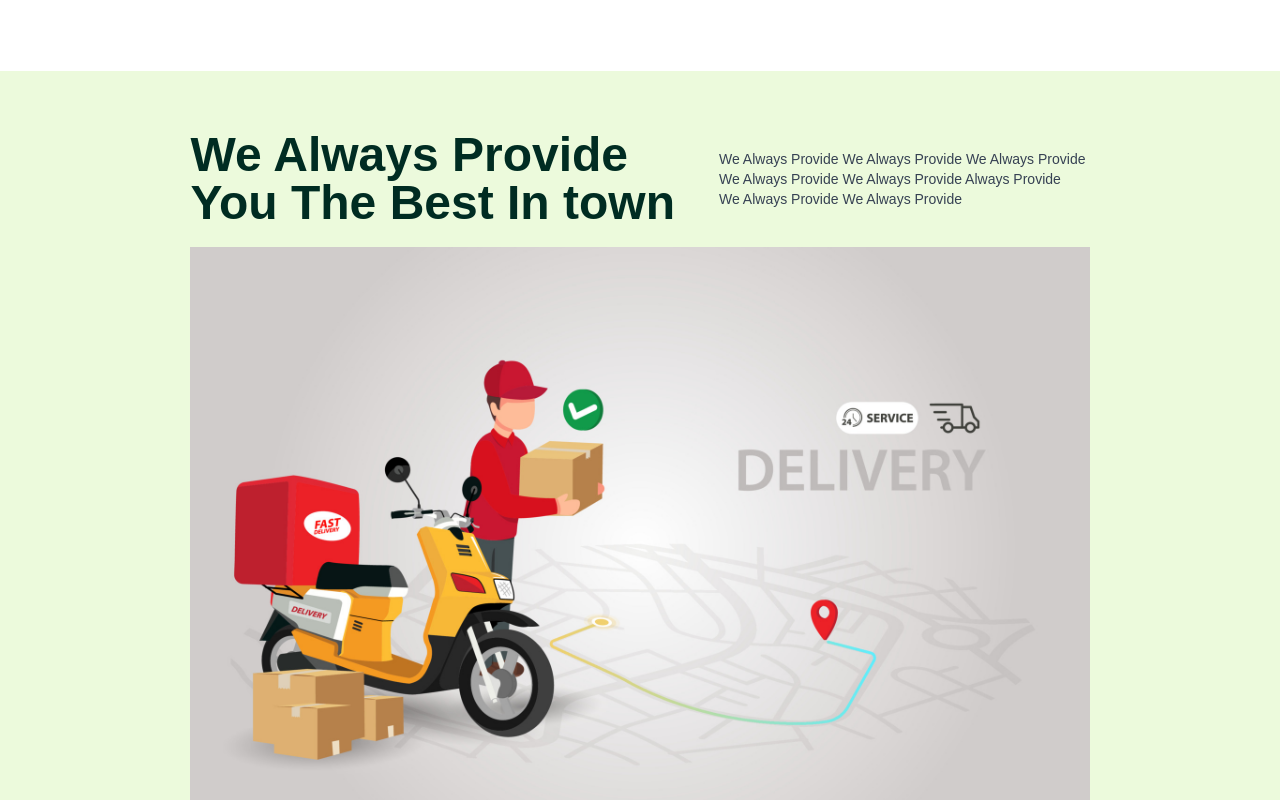
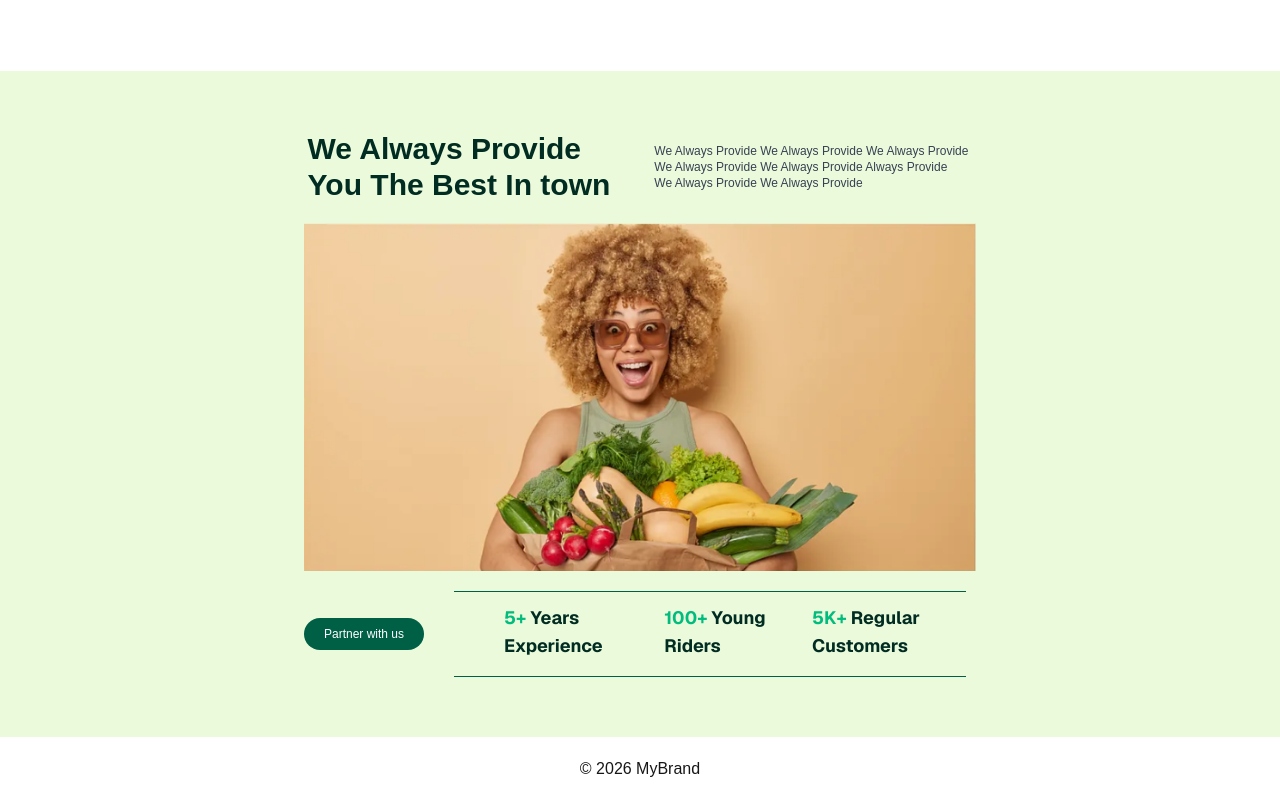
Before and after one commit to mdrifatunnobirifat/Foodie_Fresh, a Next.js app: page / in a window 1280 px wide. Shown: the part 2040-2840 px from the top of the page. Built offline with nearby package versions, Linux system fonts and the light colour scheme.

Commit message:
:sparkles: Feat: Fix resposnive issue with  WealwaysProvide component in foodiefresh

```diff
--- a/app/components/WeAlwaysProvide.tsx
+++ b/app/components/WeAlwaysProvide.tsx
@@ -3,33 +3,31 @@ import Image from "next/image";
 export default function WeAlwaysProvide() {
   return (
 
-    <div className="flex flex-col bg-[#ecfadc]  items-center justify-center  py-10  ">
+    <div className="flex flex-col bg-[#ecfadc]  items-center justify-center py-10  ">
         <div className=" flex flex-col lg:flex-row w-5xl  py-5 items-center text-center lg:text-left  justify-center">
-            <h1 className="text-3xl  lg:text-5xl font-bold text-emerald-950 text-left  ">We Always Provide <br/> You The Best In town</h1>
-            <p className="text-gray-700 text-sm items-center ml-10  p-1">We Always Provide We Always Provide We Always Provide <br/>We Always Provide We Always Provide Always Provide <br/>We Always Provide We Always Provide </p>
+            <h1 className="text-2xl  lg:text-3xl font-bold text-emerald-950 text-left  ">We Always Provide <br/> You The Best In town</h1>
+            <p className="text-gray-700 text-xs md:text-md items-center   ml-2 md:ml-10  p-1">We Always Provide We Always Provide We Always Provide <br/>We Always Provide We Always Provide Always Provide <br/>We Always Provide We Always Provide </p>
         </div>
 
-        <div className="flex">
-        <Image src="/vecteezy_fast-delivery-by-scooter-on-mobile-e-commerce-concept_17732847.jpg" alt="pic" width={900} height={400}
+        <div className="flex w-xs md:w-lg h-auto lg:w-2xl">
+        <Image src="/WhatWeProvide.png" alt="pic" width={700} height={400}
         className="object-cover"/>
 
         </div>
 
-        <div  className="flex flex-col-reverse lg:flex-row w-3xl lg:w-4xl  py-5 items-center text-center lg:text-left  space-x-3 space-y-3 lg:space-y-0">
-            <button className=" bg-emerald-800 text-white px-3 md:px-8 lg:px-10 py-3  rounded-full  text-md hover:bg-emerald-700 transition  whitespace-nowrap ">
+        <div  className="flex flex-col-reverse lg:flex-row w-2xl lg:w-2xl  py-5 items-center text-center lg:text-left  gap-3 mmd:gap-5 lg:gap-5  ">
+            <button className="text-xs md:text-md bg-emerald-800 text-white px-2 md:px-5  py-1 md:py-2  rounded-full  text-md hover:bg-emerald-700 transition  whitespace-nowrap ">
               Partner with us
             </button>
             <div className="flex flex-col items-center space-y-3 ">
-                 <div className="h-px  w-full lg:w-160 bg-emerald-800 py-0.4" />
-                 <div className="flex flex-row  space-x-2 md:space-x-5 lg:space-x-10  ml-5 lg:ml-15">
-                    <h1 className="font-sans  text-xs md:text-lg  lg:text-2xl font-bold text-emerald-950 text-left"><span className="text-xs md:text-lg lg:text-2xl font-bold text-emerald-500 text-left">5+ </span>Years Experience</h1>
-                    <h1 className="font-sans text-xs md:text-lg lg:text-2xl font-bold text-emerald-950 text-left"><span className=" text-xs md:text-lg lg:text-2xl font-bold text-emerald-500 text-left">100+ </span> Young Riders</h1>
-                    <h1 className="font-sans text-xs md:text-lg   lg:text-2xl font-bold text-emerald-950 text-left"><span className=" text-xs md:text-lg lg:text-2xl font-bold text-emerald-500 text-left">5K+ </span> Regular Customers </h1>
+                 <div className="h-px  w-full lg:w-lg bg-emerald-800 py-0.4" />
+                 <div className="flex flex-col md:flex-row  space-y-1 md:space-x-5 lg:space-x-5  ml-5 lg:ml-15">
+                    <h1 className="font-sans text-xs md:text-md  lg:text-lg font-bold text-emerald-950 text-left"><span className="text-xs md:text-md lg:text-lg font-bold text-emerald-500 text-left">5+ </span>Years Experience</h1>
+                    <h1 className="font-sans text-xs md:text-md   lg:text-lg font-bold text-emerald-950 text-left"><span className=" text-xs md:text-md lg:text-lg font-bold text-emerald-500 text-left">100+ </span> Young Riders</h1>
+                    <h1 className="font-sans text-xs md:text-md   lg:text-lg font-bold text-emerald-950 text-left"><span className=" text-xs md:text-md lg:text-lg font-bold text-emerald-500 text-left">5K+ </span> Regular Customers </h1>
                  </div>
-                 <div className="h-px  w-full lg:w-160 bg-emerald-800 py-0.4" />
+                 <div className="h-px  w-full lg:w-lg bg-emerald-800 py-0.4 " />
             </div>
-
-
         </div>
 
     </div>
```
Also changed, not shown: public/WhatWeProvide.png (added).
